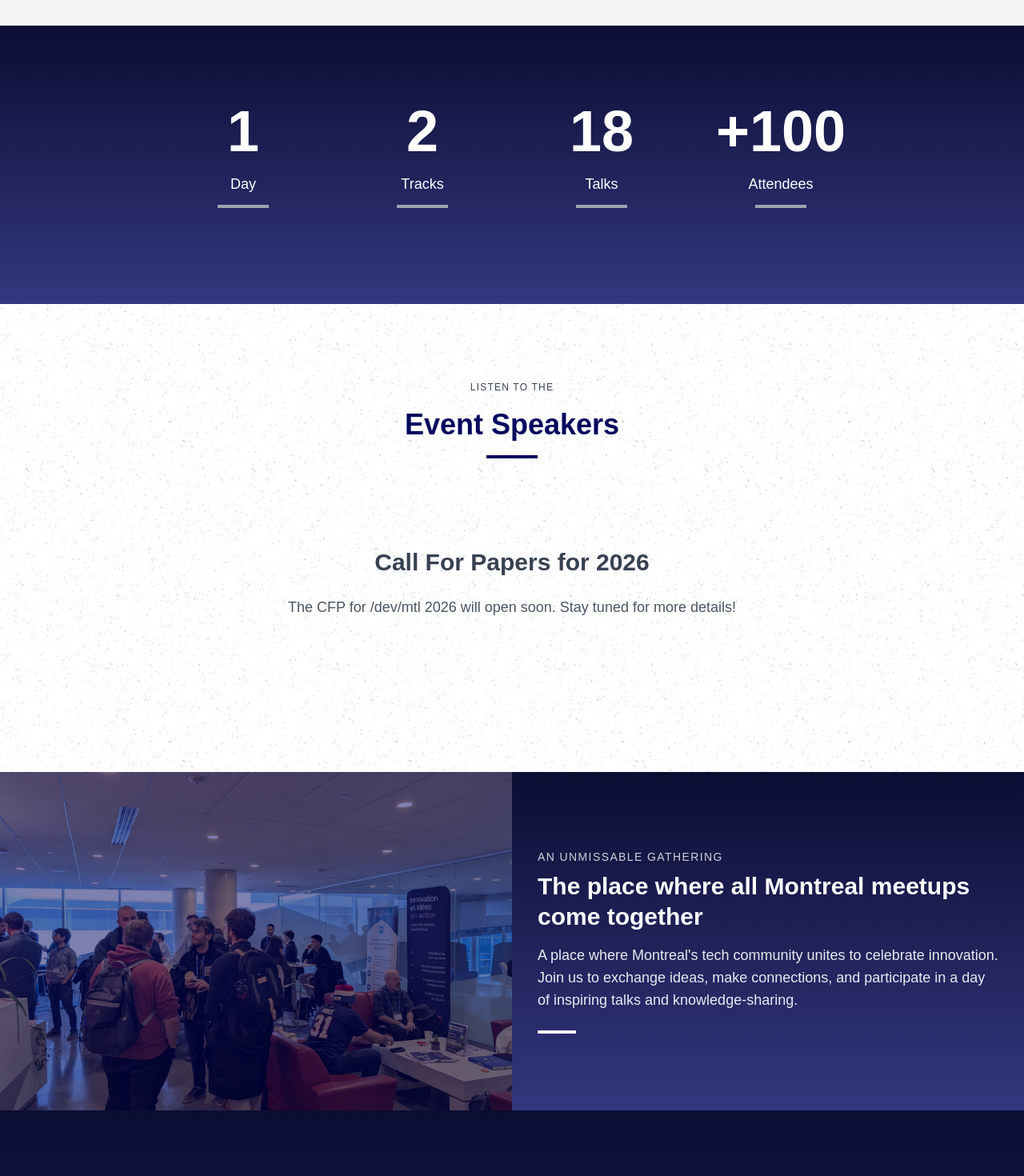
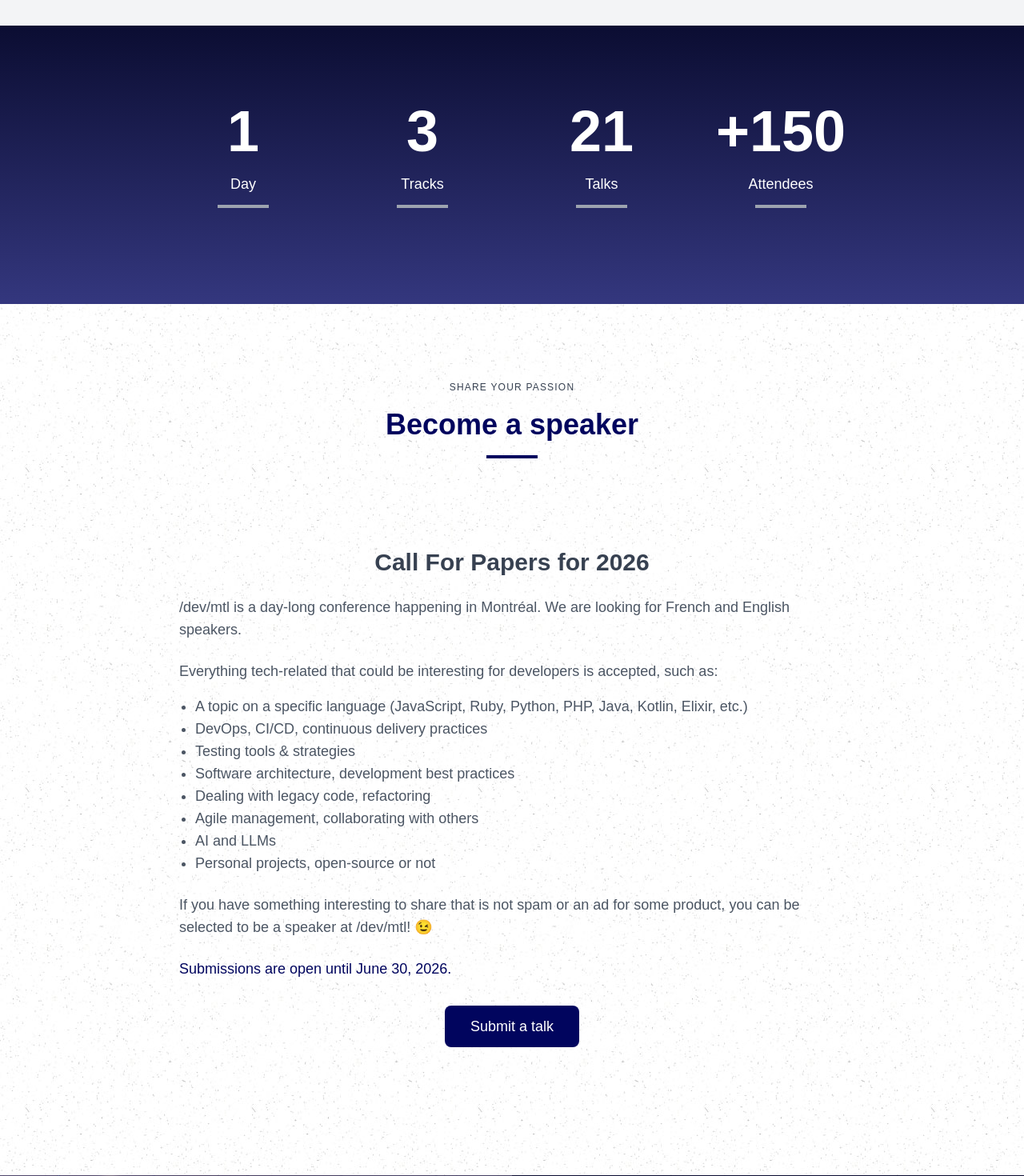
Before and after one commit to devmtl2024-org/devmtl2024-org.github.io, a React (Vite) app: page / in a window 1280 px wide. Shown: the part 1300-2770 px from the top of the page at 80% size. Built offline with nearby package versions, Linux system fonts and the light colour scheme.

Commit message:
Announce 2026 venue, open CFP, enable Early Bird tickets

```diff
--- a/src/components/BuyTicket/BuyTicketButton.tsx
+++ b/src/components/BuyTicket/BuyTicketButton.tsx
@@ -6,7 +6,7 @@ export default function BuyTicketButton({ className }: { className?: string }) {
 
   return ARE_TICKETS_AVAILABLE ? (
     <a
-      href="https://www.eventbrite.com/e/1357369902919/"
+      href="https://www.eventbrite.com/e/devmtl-2026-tickets-1987111133893"
       target="_blank"
       rel="noopener noreferrer"
       className={className}
--- a/src/components/CFPSection/CFPSection.tsx
+++ b/src/components/CFPSection/CFPSection.tsx
@@ -1,109 +1,4 @@
 import { useTranslation } from "@/hooks/useTranslation";
-
-// const CFPSection: React.FC = () => {
-//   const { t } = useTranslation();
-
-//   return (
-//     <section className="py-16">
-//       <div className="container mx-auto px-4 sm:px-6 md:px-8 lg:px-20 xl:px-20">
-//         <h2 className="text-3xl font-semibold text-gray-700 mb-6 text-center">
-//           {t({
-//             fr: "Appel aux conférenciers pour 2025",
-//             en: "Call For Papers for 2025",
-//           })}
-//         </h2>
-
-//         <div className="text-lg text-gray-600 mb-8">
-//           <p>
-//             {t({
-//               fr: "/dev/mtl est une conférence qui a lieu sur une journée, à Montréal. Nous acceptons des présentations en Français et en Anglais.",
-//               en: "/dev/mtl is a day-long conference happening in Montréal. We are looking for French and English speakers.",
-//             })}
-//           </p>
-
-//           <p className="mt-6">
-//             {t({
-//               fr: "Tout ce qui touche à la tech et peut intéresser les développeurs et développeuses est valide, par exemple:",
-//               en: "Everything tech-related that could be interesting for developers is accepted, such as:",
-//             })}
-//           </p>
-
-//           <ul className="list-disc pl-5 mt-4 text-left">
-//             <li>
-//               {t({
-//                 fr: "Un sujet portant sur un langage particulier (JavaScript, Ruby, Python, PHP, Java, Kotlin, Elixir, etc.)",
-//                 en: "A topic on a specific language (JavaScript, Ruby, Python, PHP, Java, Kotlin, Elixir, etc.)",
-//               })}
-//             </li>
-//             <li>
-//               {t({
-//                 fr: "DevOps, CI/CD, livraison en continu",
-//                 en: "DevOps, CI/CD, continuous delivery practices",
-//               })}
-//             </li>
-//             <li>
-//               {t({
-//                 fr: "Les stratégies et outils de tests",
-//                 en: "Testing tools & strategies",
-//               })}
-//             </li>
-//             <li>
-//               {t({
-//                 fr: "L’architecture logicielle, les bonnes pratiques de développement",
-//                 en: "Software architecture, development best practices",
-//               })}
-//             </li>
-//             <li>
-//               {t({
-//                 fr: "Gérer du code legacy, refactoring",
-//                 en: "Dealing with legacy code, refactoring",
-//               })}
-//             </li>
-//             <li>
-//               {t({
-//                 fr: "Gestion de projet Agile, collaborer avec les autres",
-//                 en: "Agile management, collaborating with others",
-//               })}
-//             </li>
-//             <li>
-//               {t({
-//                 fr: "L'IA et les LLMs",
-//                 en: "IA and LLMs",
-//               })}
-//             </li>
-//             <li>
-//               {t({
-//                 fr: "Des projets persos, open-source ou non",
-//                 en: "Personal projects, open-source or not",
-//               })}
-//             </li>
-//           </ul>
-
-//           <p className="mt-6">
-//             {t({
-//               fr: "Si vous avez quelque chose d’intéressant à raconter qui ne soit pas du spam, ou de la publicité pour un produit, alors vous avez toutes vos chances 😉",
-//               en: "If you have something interesting to share that is not spam or an ad for some product, you can be selected to be a speaker at /dev/mtl! 😉",
-//             })}
-//           </p>
-//         </div>
-
-//         <div className="mt-8 text-center">
-//           <a
-//             href="https://www.papercall.io/dev-mtl-2025"
-//             target="_blank"
-//             rel="noopener noreferrer"
-//             className="px-8 py-3 bg-primary text-white text-lg font-medium rounded-lg hover:bg-primary-dark transition duration-300"
-//           >
-//             {t({
-//               fr: "Présentez (CFP)",
-//               en: "Call for Papers",
-//             })}
-//           </a>
-//         </div>
-//       </div>
-//     </section>
-//   );
-// };
 
 const CFPSection: React.FC = () => {
   const { t } = useTranslation();
@@ -118,13 +13,99 @@ const CFPSection: React.FC = () => {
           })}
         </h2>
 
-        <div className="text-lg text-gray-600 mb-8">
+        <div className="text-lg text-gray-600 mb-8 text-left">
           <p>
             {t({
-              fr: "Le CFP pour /dev/mtl 2026 ouvrira bientôt. Restez à l'écoute pour plus de détails!",
-              en: "The CFP for /dev/mtl 2026 will open soon. Stay tuned for more details!",
+              fr: "/dev/mtl est une conférence qui a lieu sur une journée, à Montréal. Nous acceptons des présentations en Français et en Anglais.",
+              en: "/dev/mtl is a day-long conference happening in Montréal. We are looking for French and English speakers.",
             })}
           </p>
+
+          <p className="mt-6">
+            {t({
+              fr: "Tout ce qui touche à la tech et peut intéresser les développeurs et développeuses est valide, par exemple:",
+              en: "Everything tech-related that could be interesting for developers is accepted, such as:",
+            })}
+          </p>
+
+          <ul className="list-disc pl-5 mt-4 text-left">
+            <li>
+              {t({
+                fr: "Un sujet portant sur un langage particulier (JavaScript, Ruby, Python, PHP, Java, Kotlin, Elixir, etc.)",
+                en: "A topic on a specific language (JavaScript, Ruby, Python, PHP, Java, Kotlin, Elixir, etc.)",
+              })}
+            </li>
+            <li>
+              {t({
+                fr: "DevOps, CI/CD, livraison en continu",
+                en: "DevOps, CI/CD, continuous delivery practices",
+              })}
+            </li>
+            <li>
+              {t({
+                fr: "Les stratégies et outils de tests",
+                en: "Testing tools & strategies",
+              })}
+            </li>
+            <li>
+              {t({
+                fr: "L'architecture logicielle, les bonnes pratiques de développement",
+                en: "Software architecture, development best practices",
+              })}
+            </li>
+            <li>
+              {t({
+                fr: "Gérer du code legacy, refactoring",
+                en: "Dealing with legacy code, refactoring",
+              })}
+            </li>
+            <li>
+              {t({
+                fr: "Gestion de projet Agile, collaborer avec les autres",
+                en: "Agile management, collaborating with others",
+              })}
+            </li>
+            <li>
+              {t({
+                fr: "L'IA et les LLMs",
+                en: "AI and LLMs",
+              })}
+            </li>
+            <li>
+              {t({
+                fr: "Des projets persos, open-source ou non",
+                en: "Personal projects, open-source or not",
+              })}
+            </li>
+          </ul>
+
+          <p className="mt-6">
+            {t({
+              fr: "Si vous avez quelque chose d'intéressant à raconter qui ne soit pas du spam, ou de la publicité pour un produit, alors vous avez toutes vos chances 😉",
+              en: "If you have something interesting to share that is not spam or an ad for some product, you can be selected to be a speaker at /dev/mtl! 😉",
+            })}
+          </p>
+
+          <p className="mt-6 font-medium text-primary">
+            {t({
+              fr: "Les soumissions sont ouvertes jusqu'au 30 juin 2026.",
+              en: "Submissions are open until June 30, 2026.",
+            })}
+          </p>
+        </div>
+
+        <div className="mt-8 text-center">
+          <a
+            href="https://sessionize.com/conference-devmtl-2026/"
+            target="_blank"
+            rel="noopener noreferrer"
+            className="inline-block px-8 py-3 bg-primary text-white text-lg font-medium rounded-lg hover:bg-primary-dark transition duration-300"
+          >
+            {t({
+              fr: "Soumettre une présentation",
+              en: "Submit a talk",
+            })}
+          </a>
         </div>
       </div>
     </section>
--- a/src/components/Home/CFP.tsx
+++ b/src/components/Home/CFP.tsx
@@ -20,10 +20,10 @@ function CFP() {
       >
         <div className="mb-12">
           <h3 className="text-xs text-gray-700 uppercase tracking-widest mb-4">
-            {t({ fr: "Écoutez les", en: "Listen to the" })}
+            {t({ fr: "Partagez votre passion", en: "Share your passion" })}
           </h3>
           <h3 className="text-4xl font-semibold text-primary leading-tight mb-4">
-            {t({ fr: "Conférenciers", en: "Event Speakers" })}
+            {t({ fr: "Devenez conférencier", en: "Become a speaker" })}
           </h3>
           <div className="w-16 h-1 bg-primary mx-auto mb-6"></div>
         </div>
--- a/src/components/Home/Numbers.tsx
+++ b/src/components/Home/Numbers.tsx
@@ -57,11 +57,11 @@ function Numbers() {
 
   const stats = [
     { label: t({ fr: "Jour", en: "Day" }), value: 1 },
-    { label: t({ fr: "Tracks", en: "Tracks" }), value: 2 },
-    { label: t({ fr: "Présentations", en: "Talks" }), value: 18, startFrom: 0 },
+    { label: t({ fr: "Tracks", en: "Tracks" }), value: 3 },
+    { label: t({ fr: "Présentations", en: "Talks" }), value: 21, startFrom: 0 },
     {
       label: t({ fr: "Participant(e)s", en: "Attendees" }),
-      value: 100,
+      value: 150,
       startFrom: 80,
       plus: true,
     },
--- a/src/components/Home/Overview.tsx
+++ b/src/components/Home/Overview.tsx
@@ -21,8 +21,8 @@ function Overview() {
         {/* Title */}
         <h1 className="text-xl lg:text-xl mb-4">
           {t({
-            fr: "Date et lieu à venir",
-            en: "Date and place coming soon",
+            fr: "27 novembre · Centre de Conférence de l'Université Concordia",
+            en: "November 27 · Concordia University Conference Centre",
           })}
         </h1>
         <h1 className="text-4xl lg:text-6xl font-bold mb-4">
--- a/src/main.tsx
+++ b/src/main.tsx
@@ -13,7 +13,6 @@ import SpeakersPage from "./pages/SpeakersPage";
 import SponsorsPage from "./pages/SponsorsPage";
 import SponsorshipPage from "./pages/SponsorshipPage";
 import TransparencyPage from "./pages/TransparencyPage";
-import VenuePage from "./pages/VenuePage";
 import VideosPage from "./pages/VideosPage";
 
 createRoot(document.getElementById("root")!).render(
@@ -24,7 +23,6 @@ createRoot(document.getElementById("root")!).render(
           <Route path="/" element={<HomePage />} />
           <Route element={<Layout />}>
             <Route path="/about" element={<AboutPage />} />
-            <Route path="/venue" element={<VenuePage />} />
             <Route path="/schedule" element={<SchedulePage />} />
             <Route path="/speakers/:year" element={<SpeakersPage />} />
             <Route path="/speaker/:name" element={<SpeakerPage />} />
--- a/src/pages/HomePage.tsx
+++ b/src/pages/HomePage.tsx
@@ -6,6 +6,7 @@ import Numbers from "@/components/Home/Numbers";
 import Organizers from "@/components/Home/Organizers";
 import Overview from "@/components/Home/Overview";
 import Sponsors from "@/components/Home/Sponsors";
+import Venue from "@/components/Home/Venue";
 import Navbar from "@/components/Navbar";
 
 export default function HomePage() {
@@ -18,6 +19,7 @@ export default function HomePage() {
         <Numbers />
         <CFP />
         <Meetups />
+        <Venue />
         <Sponsors />
         <Organizers />
       </div>
```
Also changed, not shown: src/components/BuyTicket/BuyTicket.tsx (+17 -5 lines), src/components/Home/Venue.tsx (+69 -7 lines), src/pages/VenuePage.tsx (deleted, +0 -71 lines), src/assets/venue-concordia.jpg (added), src/assets/venue-ets.jpg (deleted).
